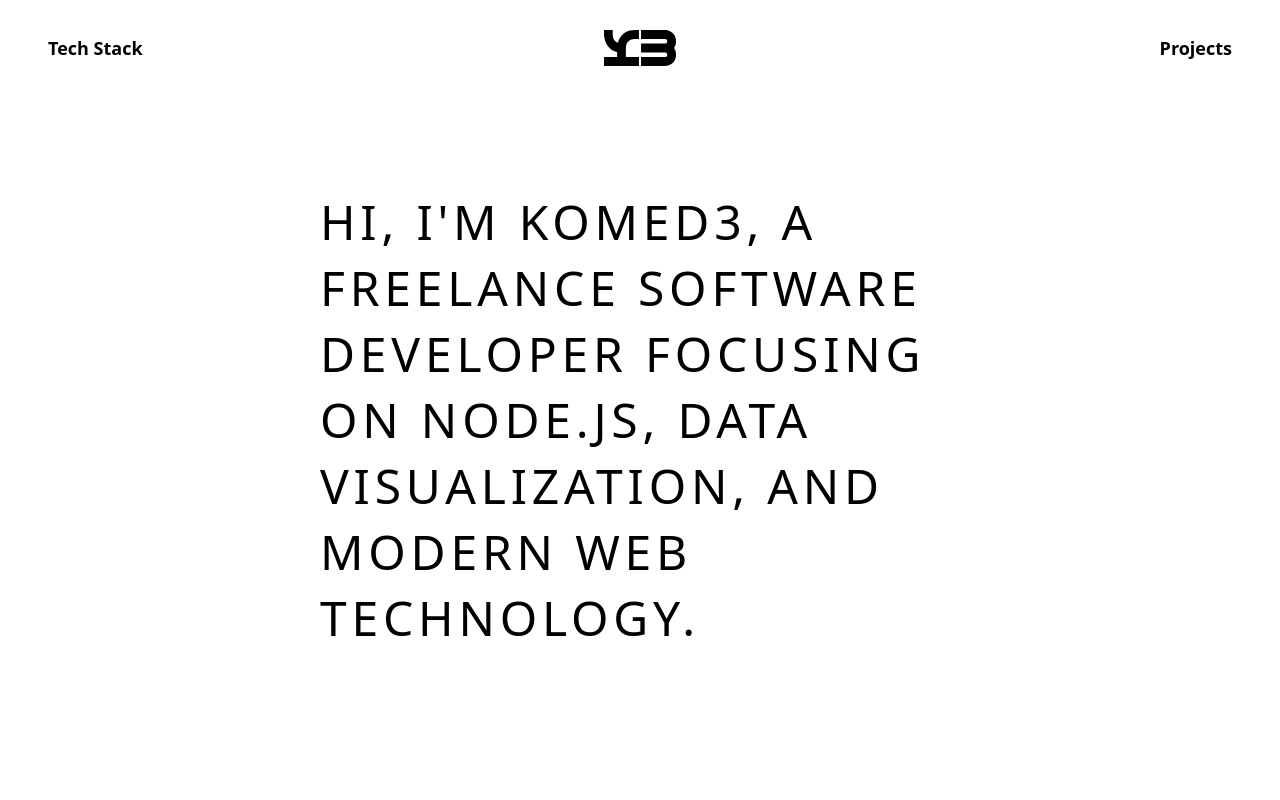
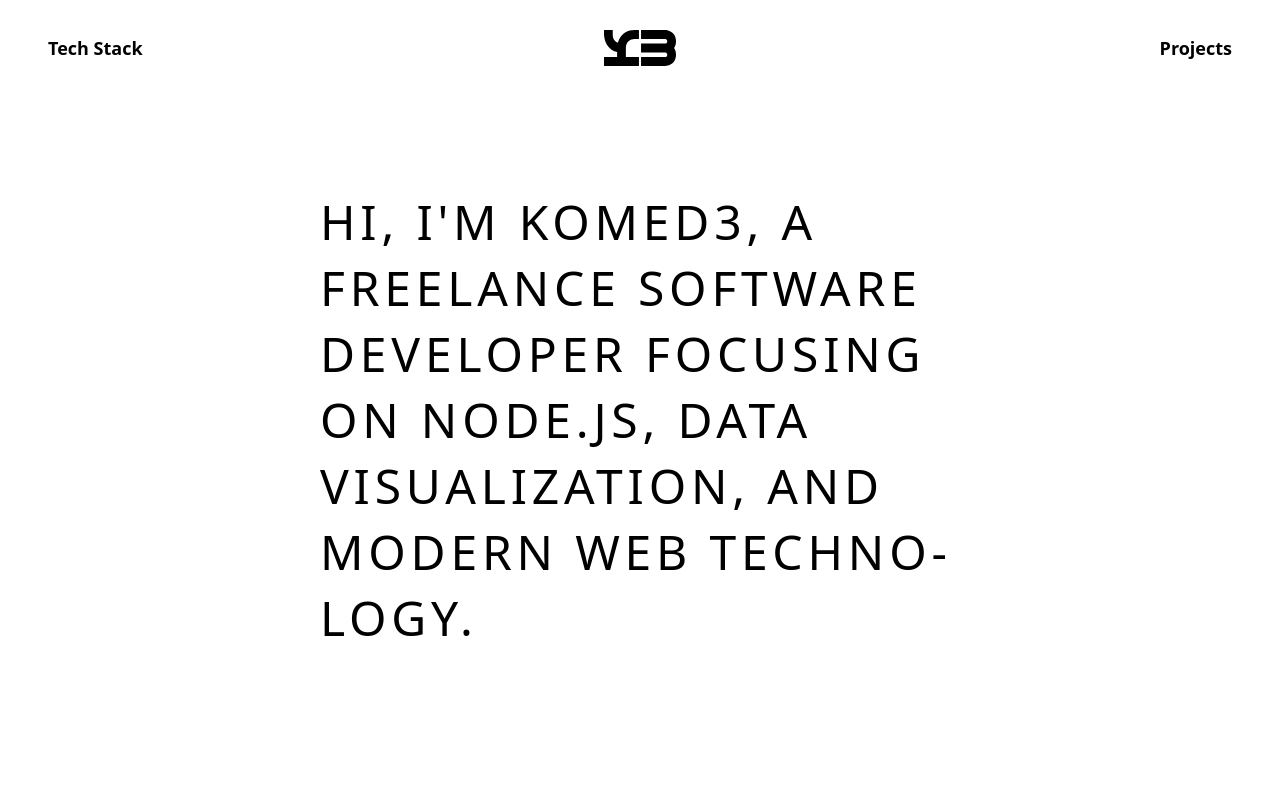
Before and after one commit to komed3/web, a React (Vite) app: page / in a window 1280 px wide. Shown: the top 800 px of the page. Built offline with nearby package versions, Linux system fonts and the light colour scheme; a web font is replaced by a local one.

Commit message:
update Home.tsx

```diff
--- a/src/views/Home.tsx
+++ b/src/views/Home.tsx
@@ -8,7 +8,7 @@ export function Home () {
         text= { (
           <>
             Hi, I'm <b>komed3</b>, a freelance <b>software</b> developer focusing
-            on <b>Node.js</b>, data visualization, and <b>modern web</b> technology.
+            on <b>Node.js</b>, data visuali&shy;zation, and <b>modern web</b> techno&shy;logy.
           </>
         ) }
       />
```
